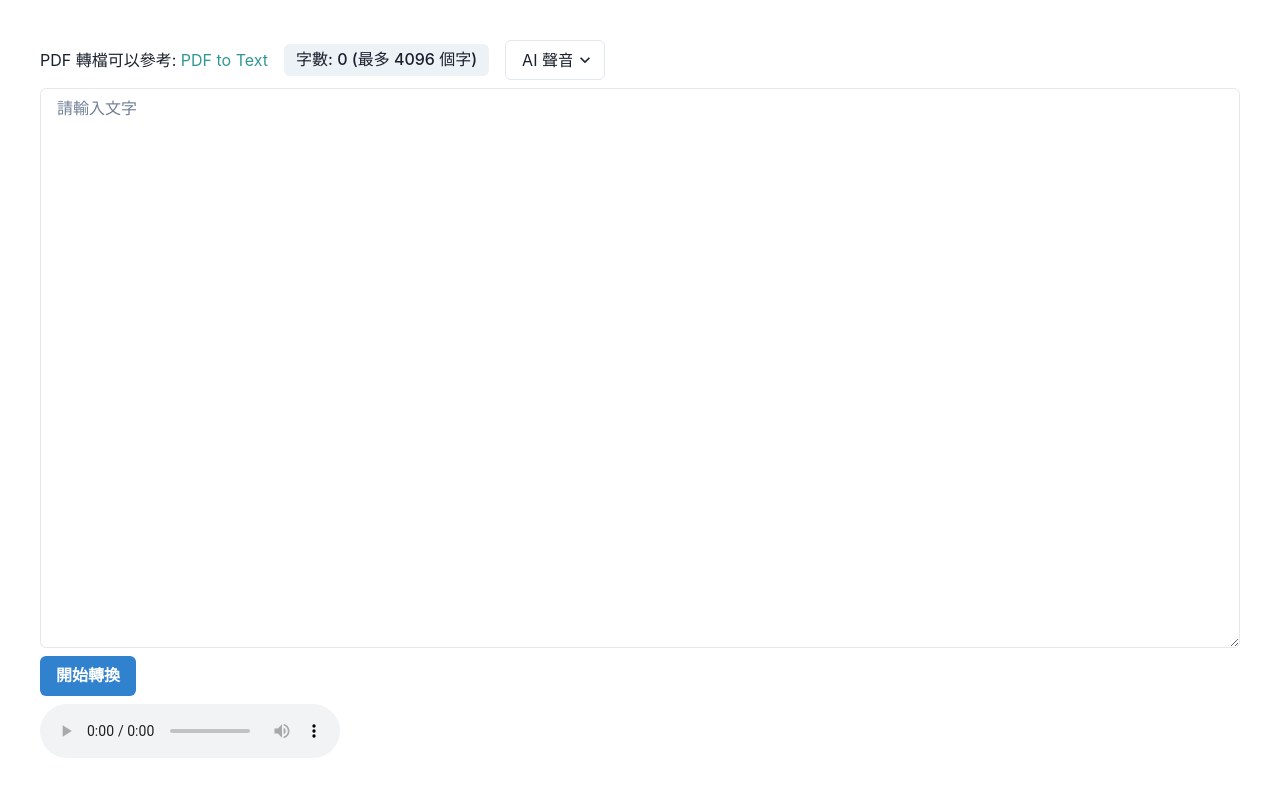
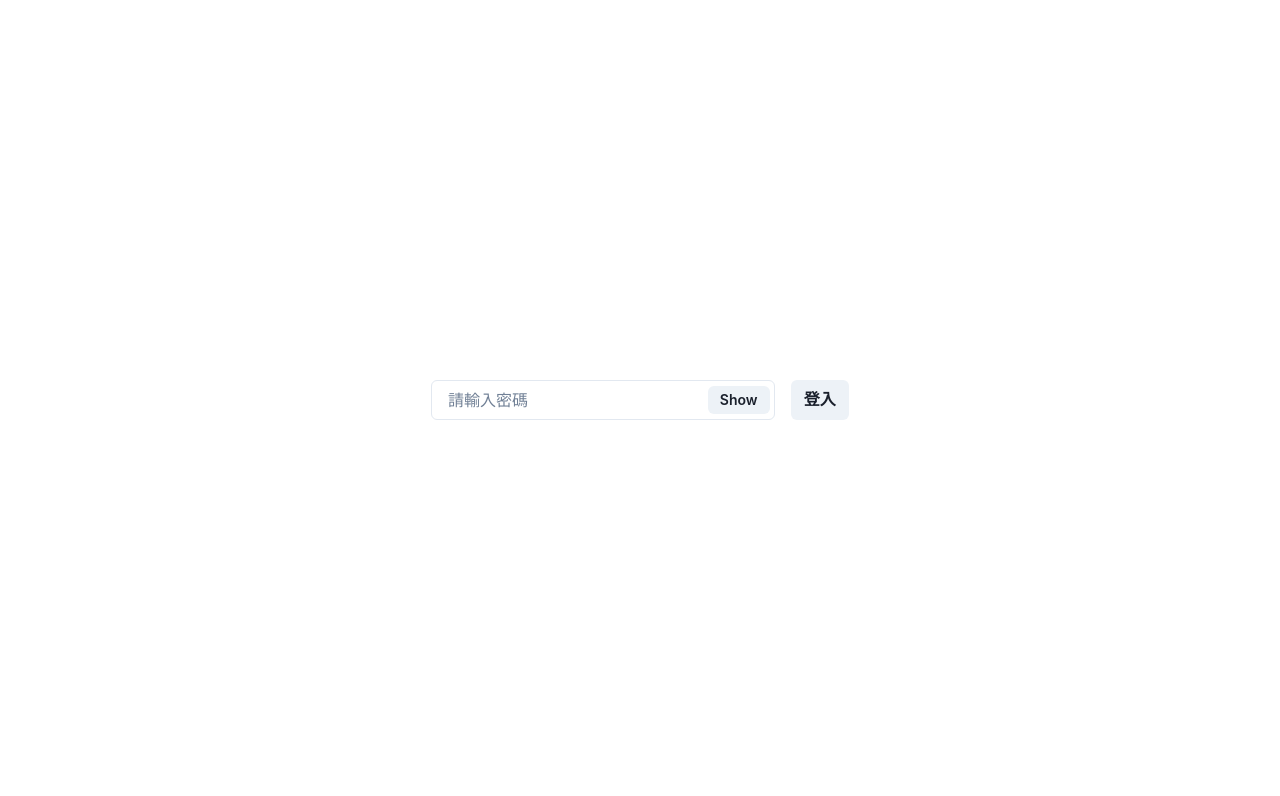
Before and after one commit to alvisLu/narrator, a React (Create React App) app: page / in a window 1280 px wide. Shown: the top 796 px of the page. Built offline with nearby package versions, Linux system fonts and the light colour scheme.

Commit message:
feat: add login

```diff
--- a/src/App.tsx
+++ b/src/App.tsx
@@ -6,6 +6,8 @@ import {
   CardBody,
   HStack,
   Input,
+  InputGroup,
+  InputRightElement,
   Link,
   Select,
   Tag,
@@ -33,6 +35,9 @@ function App() {
   const toast = useToast();
   const voices = ["alloy", "echo", "fable", "onyx", "nova", "shimmer"];
   const [aiVoice, setAiVoice] = React.useState("");
+  const [password, setPassword] = React.useState("");
+  const [isAdmin, setIsAdmin] = React.useState(false);
+  const [isShowPwd, setIsShowPwd] = React.useState(false);
 
   const handleUpload = (e: React.ChangeEvent<HTMLInputElement>) => {
     e.target.files && setPdfFile(e.target.files[0]);
@@ -228,6 +233,48 @@ function App() {
             </CardBody>
           </Card>
         )}
+
+        {!isAdmin && (
+          <Box
+            display="flex"
+            justifyContent="center"
+            alignItems="center"
+            height="100vh"
+          >
+            <HStack spacing={4} align="center">
+              <InputGroup size="md">
+                <Input
+                  pr="4.5rem"
+                  type={isShowPwd ? "text" : "password"}
+                  placeholder="請輸入密碼"
+                  onChange={(e) => {
+                    setPassword(e.target.value);
+                  }}
+                />
+                <InputRightElement width="4.5rem">
+                  <Button
+                    h="1.75rem"
+                    size="sm"
+                    onClick={() => {
+                      setIsShowPwd(!isShowPwd);
+                    }}
+                  >
+                    {isShowPwd ? "Hide" : "Show"}
+                  </Button>
+                </InputRightElement>
+              </InputGroup>
+              <Button
+                onClick={() => {
+                  setIsAdmin(password === process.env.REACT_APP_PASSWORD);
+                }}
+              >
+                登入
+              </Button>
+            </HStack>
+          </Box>
+        )}
+
+        {isAdmin && (
           <Box p={10}>
             <VStack spacing={2} align="flex-start">
               <HStack spacing={4}>
@@ -278,6 +325,7 @@ function App() {
               <audio controls src={audioUrl}></audio>
             </VStack>
           </Box>
+        )}
       </header>
     </div>
   );
```
Lines whose indentation alone changed are shown as unchanged.
